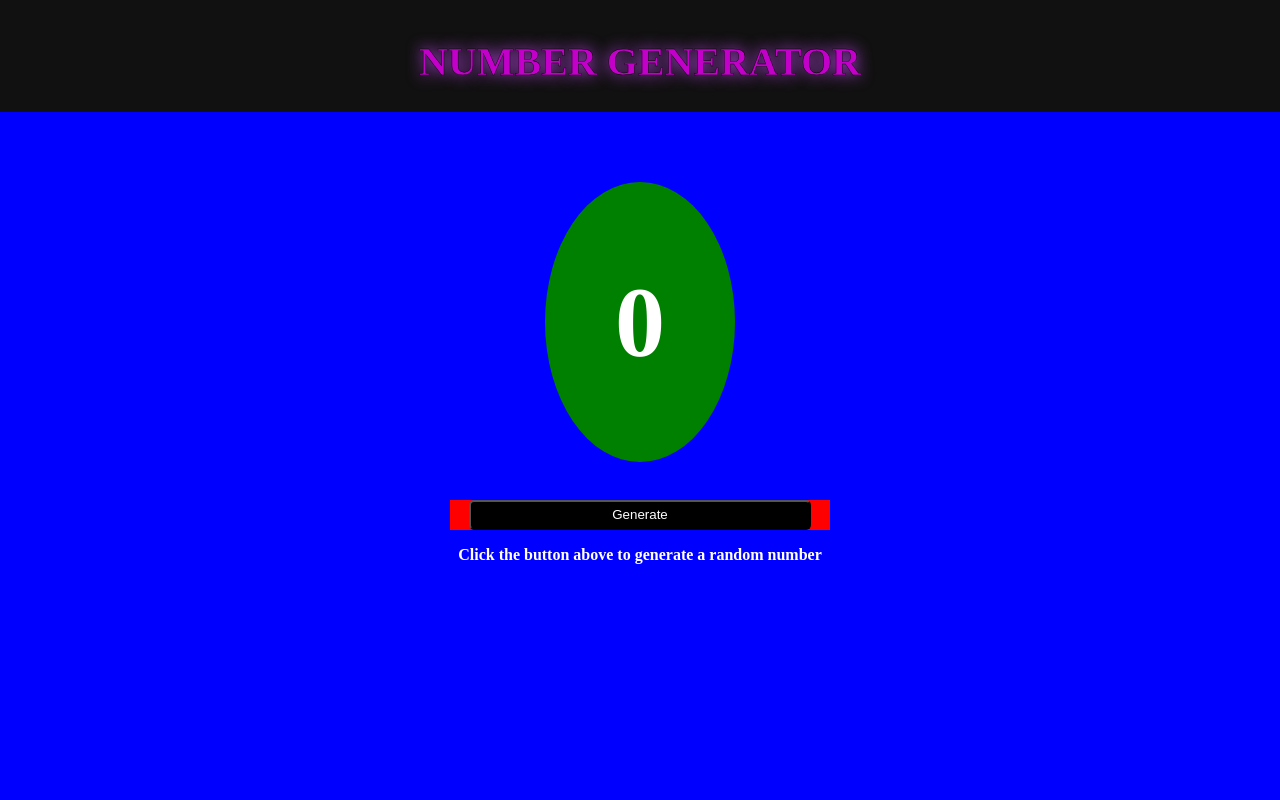
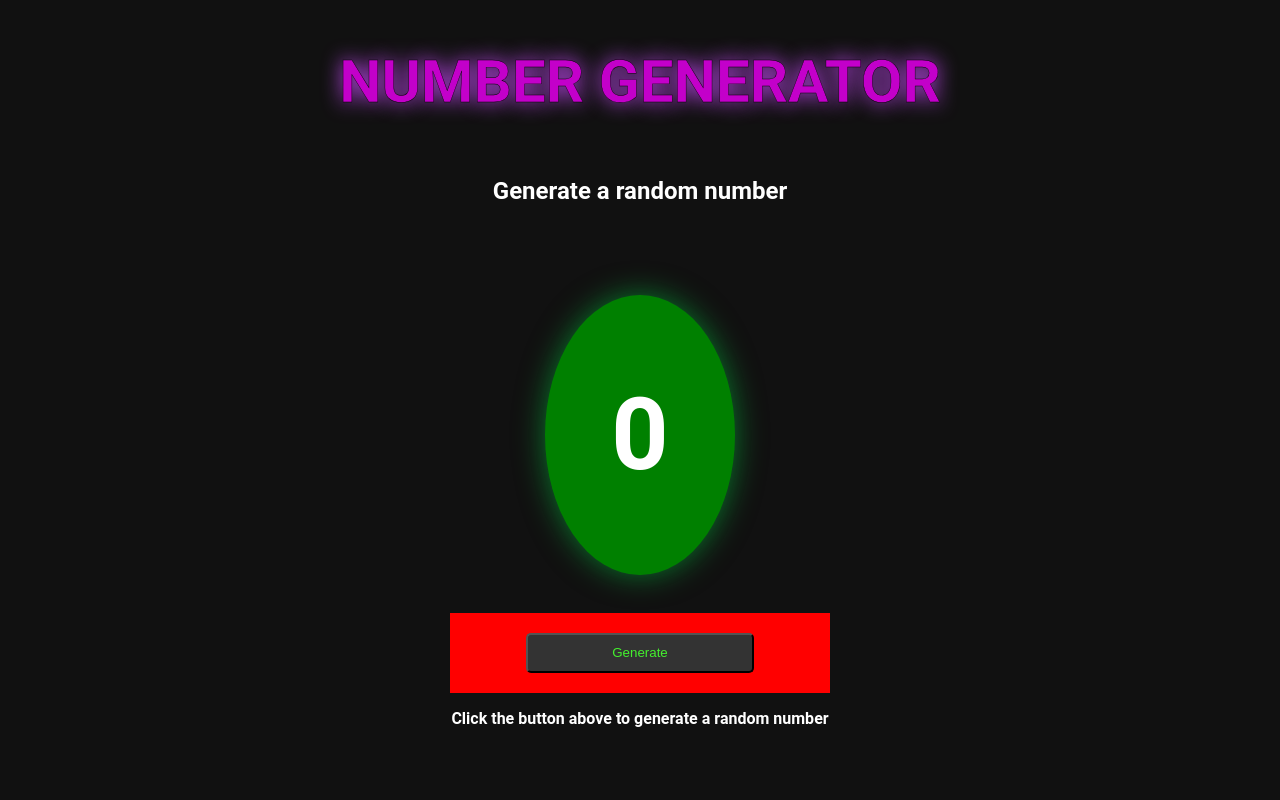
Before and after one commit to TylrPopcorn/Random-Number-Generator, a React (Vite) app: page / in a window 1280 px wide. Shown: the top 800 px of the page. Built offline with nearby package versions, Linux system fonts and the light colour scheme.

Commit message:
Working on styles

```diff
--- a/src/index.js
+++ b/src/index.js
@@ -14,6 +14,7 @@ const root = ReactDOM.createRoot(document.getElementById("root"));
 root.render(
   <React.StrictMode>
     <h1>NUMBER GENERATOR</h1>
+    <h2> Generate a random number </h2>
     <App />
   </React.StrictMode>
 );
--- a/src/styles.css
+++ b/src/styles.css
@@ -1,12 +1,19 @@
+/* VARIABLES: */
+/* -- */
+:root {
+  --width-s: 30%;
+  --text-stroke-color: rgb(196, 74, 245);
+}
+/* -- */
+/* -- */
+/* ---------------- */
+
 html,
 body {
   min-height: 100vh;
   background: #111111;
   color: #ffffff;
-}
-
-:root {
-  --width-s: 30%;
+  font-family: "Roboto", sans-serif;
 }
 
 #root,
@@ -16,24 +23,33 @@ body {
   align-items: center;
 }
 
+@keyframes glowing {
+  0% {
+    text-shadow: 0px 0px 15px var(--text-stroke-color);
+  }
+  50% {
+    text-shadow: 0px 0px 30px var(--text-stroke-color);
+  }
+  100% {
+    text-shadow: 0px 0px 15px var(--text-stroke-color);
+  }
+}
+
 #root h1 {
-  font-size: 40px;
-  margin-top: 30px;
+  font-size: 60px;
+  margin-top: 3%;
   font-weight: bold;
   color: rgb(195, 0, 202);
-  font-family: "Times New Roman";
   -webkit-text-stroke: 0.4px #000000;
-  text-shadow: 0px 0px 15px rgb(196, 74, 245);
+  animation: glowing 8s infinite; /* Adjust the duration as needed */
 }
 
 .App {
-  font-family: "Times New Roman", Times, serif;
   text-align: center;
   padding: 2em;
   font-weight: bold;
   width: 100%;
   height: 100vh;
-  background-color: blue;
 }
 
 .NumberArea {
@@ -43,6 +59,13 @@ body {
   width: calc(var(--width-s) - 15%);
   border-radius: 100%;
   font-size: 100px;
+  box-shadow: 0px 0px 30px rgba(4, 221, 69, 0.5); /* Adjust the shadow as needed */
+
+  /* background: radial-gradient(
+    ellipse at center,
+    rgba(255, 255, 255, 0.8) 0%,
+    rgba(255, 255, 255, 0) 70%
+  ); */
 
   /* Centering text vertically and horizontally */
   display: flex;
@@ -53,13 +76,18 @@ body {
 .ButtonHolder {
   margin-top: 3%;
   background-color: red;
+  height: 10%;
   width: var(--width-s); /* Stretch across the whole screen */
+
+  display: flex;
+  justify-content: center;
+  align-items: center;
 }
 
 .GenerateButton {
-  background-color: #000000;
-  color: white;
+  background-color: #333333;
+  color: rgb(68, 240, 46);
   border-radius: 5px;
-  height: 30px;
-  width: 90%;
+  height: 50%;
+  width: 60%;
 }
```
Also changed, not shown: 4 other files (tests, documents, lock files or other folders).
